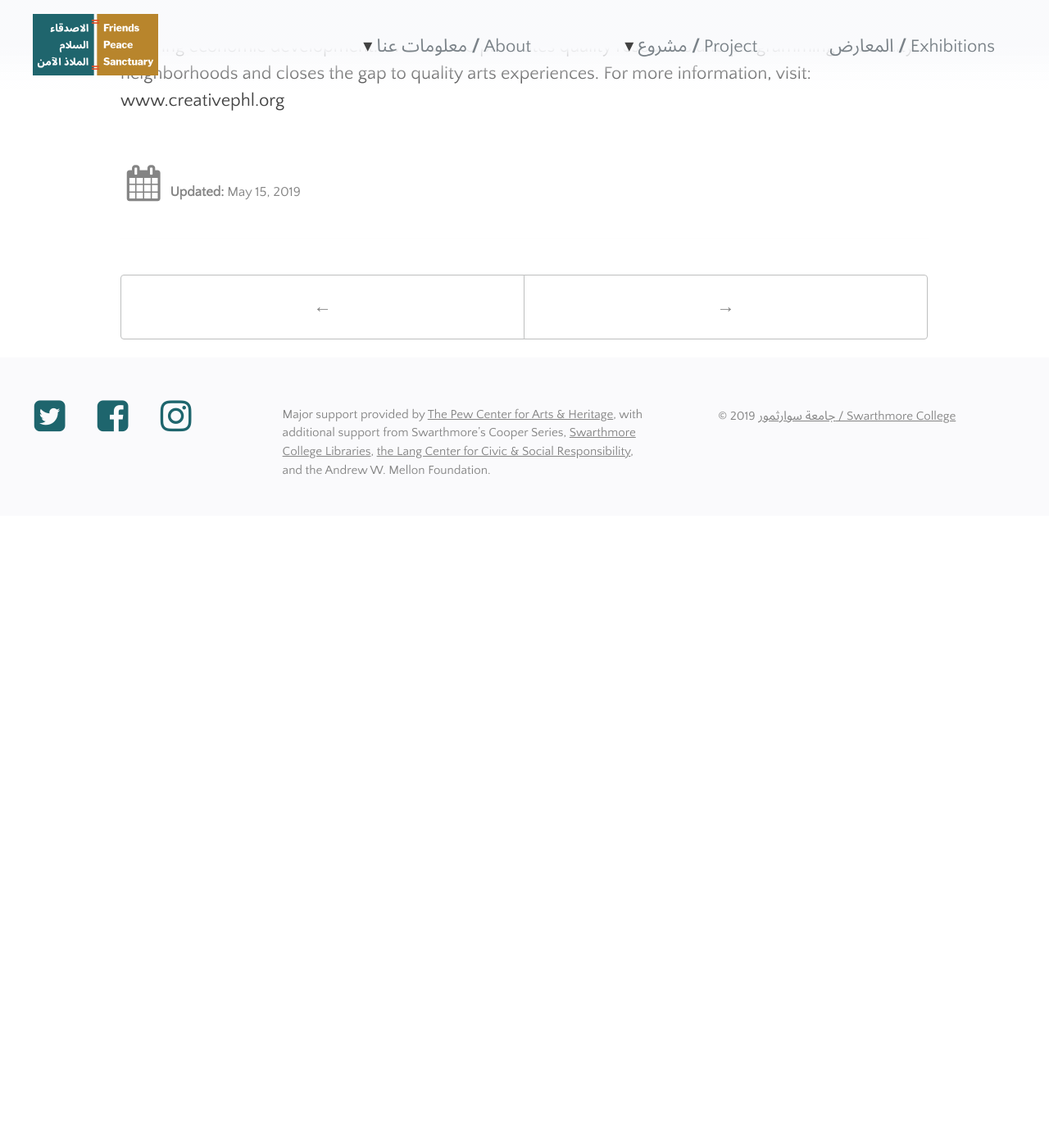
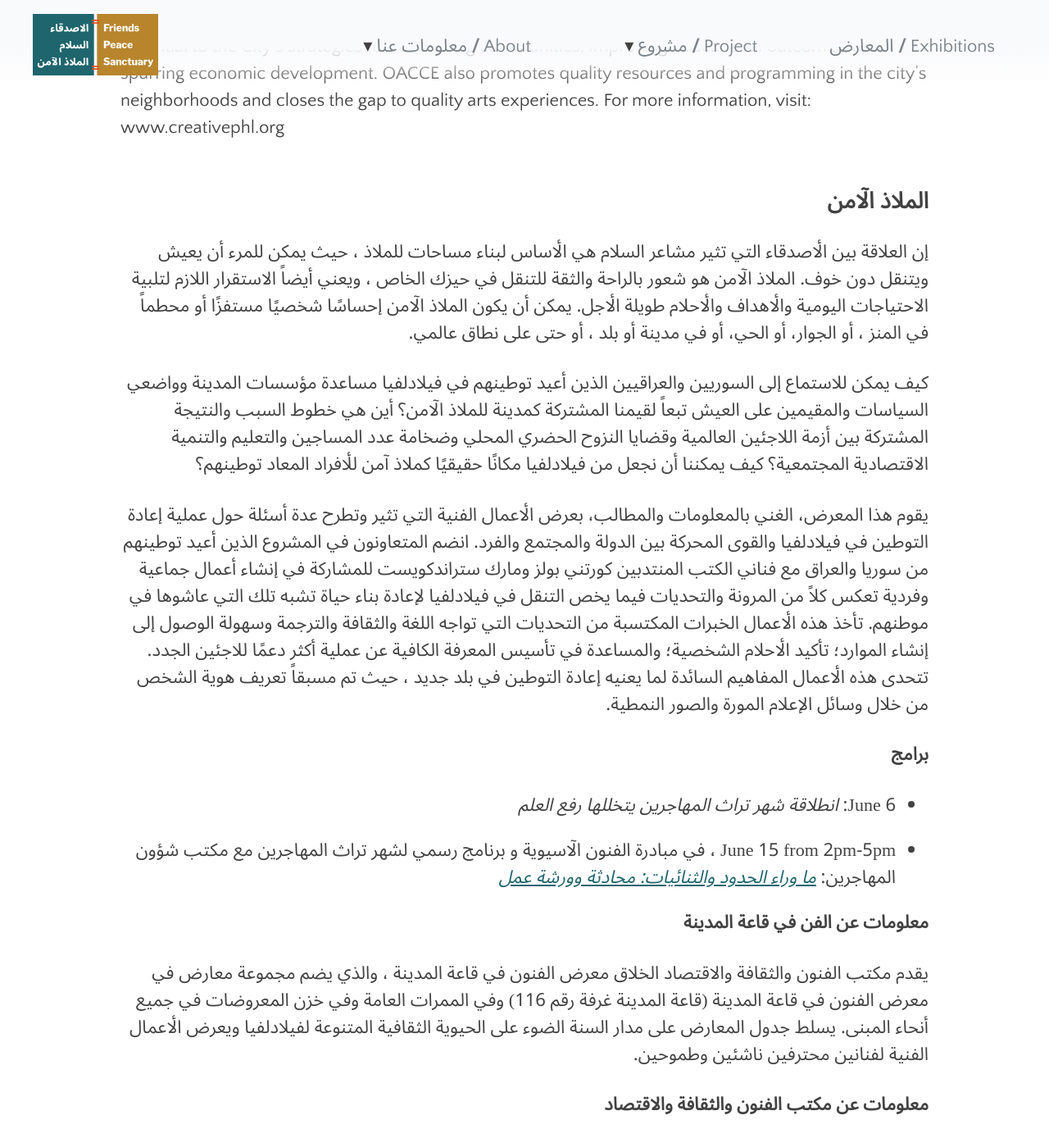
Before and after one commit to swat-ds/fps.swarthmore.edu, a Jekyll site: the page built from _posts/2019-05-15-sanctuary.md, in a window 1280 px wide and 1400 px high, scrolled down 2053 px. Shown: the whole window at 82% size. Built offline with Jekyll 4.4.1, drawn with Linux system fonts in a browser that asks for light colours; before the commit the page ends 2683 px from its top, so only the background shows below that; some of the changed text lies outside the part shown.

Commit message:
Update 2019-05-15-sanctuary.md

```diff
--- a/_posts/2019-05-15-sanctuary.md
+++ b/_posts/2019-05-15-sanctuary.md
@@ -45,7 +45,7 @@ Informative and demanding, this exhibition showcases artworks that provoke and r
 **Programs:**
 
 - June 6: _Flag-raising kick-off of Immigrant Heritage Month with the Office of Immigrant Affairs_
-- June 15 from 2pm-5pm at Asian Arts Initiative, an official event of Immigrant Heritage Month with the Office of Immigrant Affairs: [Beyond Borders and Binaries: A Conversation and Workshop](http://asianartsinitiative.org/event/beyond-borders-and-binaries)
+- June 15 from 2pm-5pm at Asian Arts Initiative, an official event of Immigrant Heritage Month with the Office of Immigrant Affairs: _[Beyond Borders and Binaries: A Conversation and Workshop]_(http://asianartsinitiative.org/event/beyond-borders-and-binaries)
 
 
 **About Art in City Hall:**
@@ -53,3 +53,38 @@ Informative and demanding, this exhibition showcases artworks that provoke and r
 **The Office of Arts, Culture and Creative Economy** presents Art in City Hall, which features exhibitions in the Art Gallery in City Hall, public corridors, and in display cases throughout the building. The year-round schedule of exhibitions highlights the diverse cultural vibrancy of Philadelphia and showcases artwork by professional, emerging, and aspiring artists.
 
 **The Office of Arts, Culture and The Creative Economy** (OACCE) supports Philadelphia’s arts, culture and the creative industries through partnership, promotion, and education. OACCE partners with for-profit and nonprofit organizations and City offices and agencies to ensure that culture and creativity are essential to the City’s strategies for revitalizing communities, improving educational outcomes, and spurring economic development. OACCE also promotes quality resources and programming in the city’s neighborhoods and closes the gap to quality arts experiences. For more information, visit: www.creativephl.org
+
+## **الملاذ الآمن**
+{: .ar}
+
+إن العلاقة بين الأصدقاء التي تثير مشاعر السلام هي الأساس لبناء مساحات للملاذ ، حيث يمكن للمرء أن يعيش ويتنقل دون خوف. الملاذ الآمن هو شعور بالراحة والثقة للتنقل في حيزك الخاص ، ويعني أيضاً الاستقرار اللازم لتلبية الاحتياجات اليومية والأهداف والأحلام طويلة الأجل. يمكن أن يكون الملاذ الآمن إحساسًا شخصيًا مستفزًا أو محطماً في المنز ، أو الجوار، أو الحي، أو في مدينة أو بلد ، أو حتى على نطاق عالمي.
+{: .ar}
+
+ كيف يمكن للاستماع إلى السوريين والعراقيين الذين أعيد توطينهم في فيلادلفيا مساعدة مؤسسات المدينة وواضعي السياسات والمقيمين على العيش تبعاً لقيمنا المشتركة كمدينة للملاذ الآمن؟ أين هي خطوط السبب والنتيجة المشتركة بين أزمة اللاجئين العالمية وقضايا النزوح الحضري المحلي وضخامة عدد المساجين والتعليم والتنمية الاقتصادية المجتمعية؟ كيف يمكننا أن نجعل من فيلادلفيا مكانًا حقيقيًا كملاذ آمن للأفراد المعاد توطينهم؟
+{: .ar}
+
+ يقوم هذا المعرض، الغني بالمعلومات والمطالب، بعرض الأعمال الفنية التي تثير وتطرح عدة أسئلة حول عملية إعادة التوطين في فيلادلفيا والقوى المحركة بين الدولة والمجتمع والفرد. انضم المتعاونون في المشروع الذين أعيد توطينهم من سوريا والعراق مع فناني الكتب المنتدبين كورتني بولز ومارك ستراندكويست للمشاركة في إنشاء أعمال جماعية وفردية تعكس كلاً من المرونة والتحديات فيما يخص التنقل في فيلادلفيا لإعادة بناء حياة تشبه تلك التي عاشوها في موطنهم. تأخذ هذه الأعمال الخبرات المكتسبة من التحديات التي تواجه اللغة والثقافة والترجمة وسهولة الوصول إلى إنشاء الموارد؛ تأكيد الأحلام الشخصية؛ والمساعدة في تأسيس المعرفة الكافية عن عملية أكثر دعمًا للاجئين الجدد. تتحدى هذه الأعمال المفاهيم السائدة لما يعنيه إعادة التوطين في بلد جديد ، حيث تم مسبقاً تعريف هوية الشخص من خلال وسائل الإعلام المورة والصور النمطية.
+{: .ar}
+
+
+**برامج**
+{: .ar}
+
+- June 6: _انطلاقة شهر تراث المهاجرين يتخللها رفع العلم_
+{: .ar}
+- June 15 from 2pm-5pm ، في مبادرة الفنون الآسيوية و برنامج رسمي لشهر تراث المهاجرين مع مكتب شؤون المهاجرين: [_ما وراء الحدود والثنائيات: محادثة وورشة عمل_](http://asianartsinitiative.org/event/beyond-borders-and-binaries)
+{: .ar}
+
+
+**معلومات عن الفن في قاعة المدينة**
+{: .ar}
+
+يقدم مكتب الفنون والثقافة والاقتصاد الخلاق معرض الفنون في قاعة المدينة ، والذي يضم مجموعة معارض في معرض الفنون في قاعة المدينة (قاعة المدينة غرفة رقم 116) وفي الممرات العامة وفي خزن المعروضات في جميع أنحاء المبنى. يسلط جدول المعارض على مدار السنة الضوء على الحيوية الثقافية المتنوعة لفيلادلفيا ويعرض الأعمال الفنية لفنانين محترفين ناشئين وطموحين.
+{: .ar}
+
+
+**معلومات عن مكتب الفنون والثقافة والاقتصاد**
+{: .ar}
+
+يدعم مكتب الفنون والثقافة والاقتصاد الخلاق (OACCE) الفنون والثقافة والصناعات الإبداعية في فيلادلفيا من خلال الشراكة والترويج والتعليم. تتعاون OACCE مع المنظمات غير الهادفة للربح والمنظمات غير الربحية ومكاتب ووكالات المدينة لضمان أن الثقافة والإبداع هما من الاستراتيجيات الأساسية للمدينة لإنعاش المجتمعات وتحسين النتائج التعليمية وتحفيز التنمية الاقتصادية. تعمل OACCE أيضًا على الترويج للموارد والبرامج عالية الجودة في أحياء المدينة وتغلق الفجوة بين تجارب فنون الجودة. لمزيد من المعلومات ، يرجى زيارة: www.creativephl.org
+{: .ar}
```
